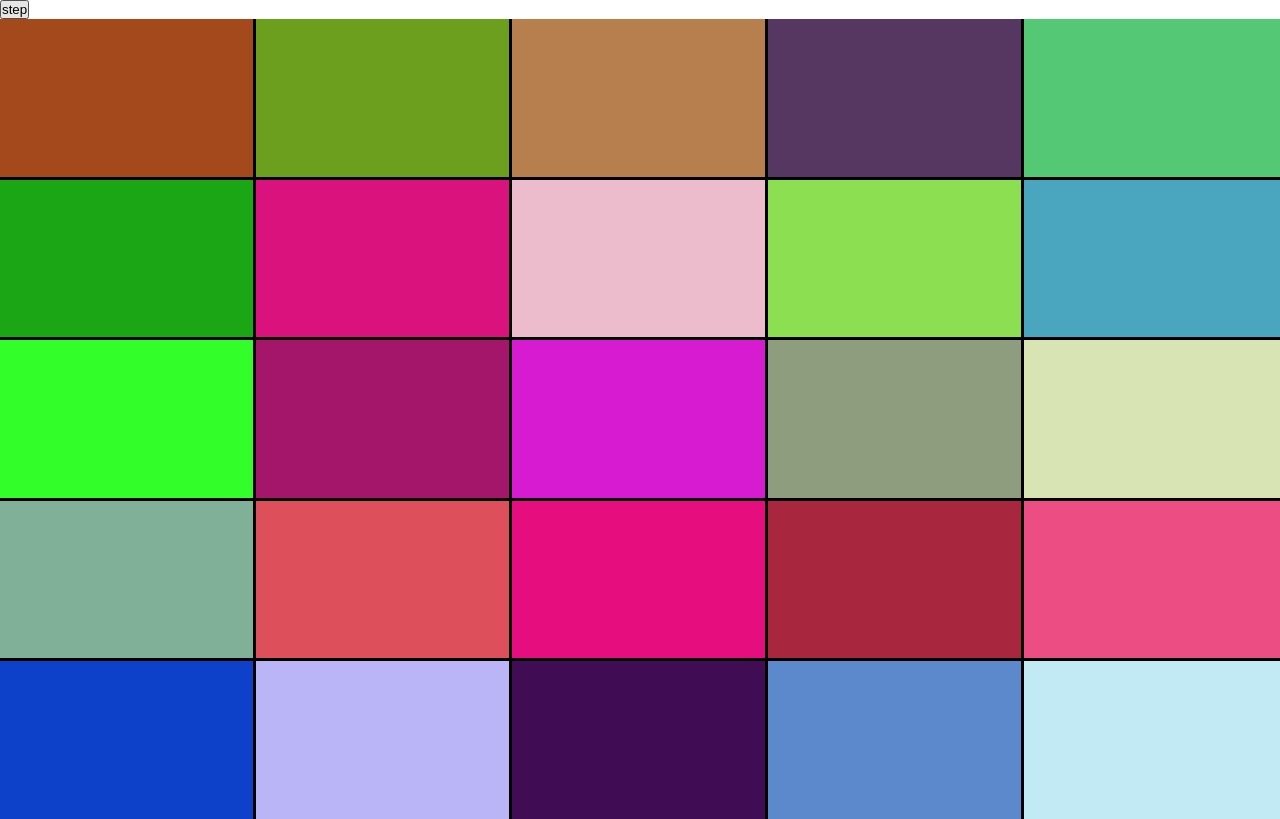
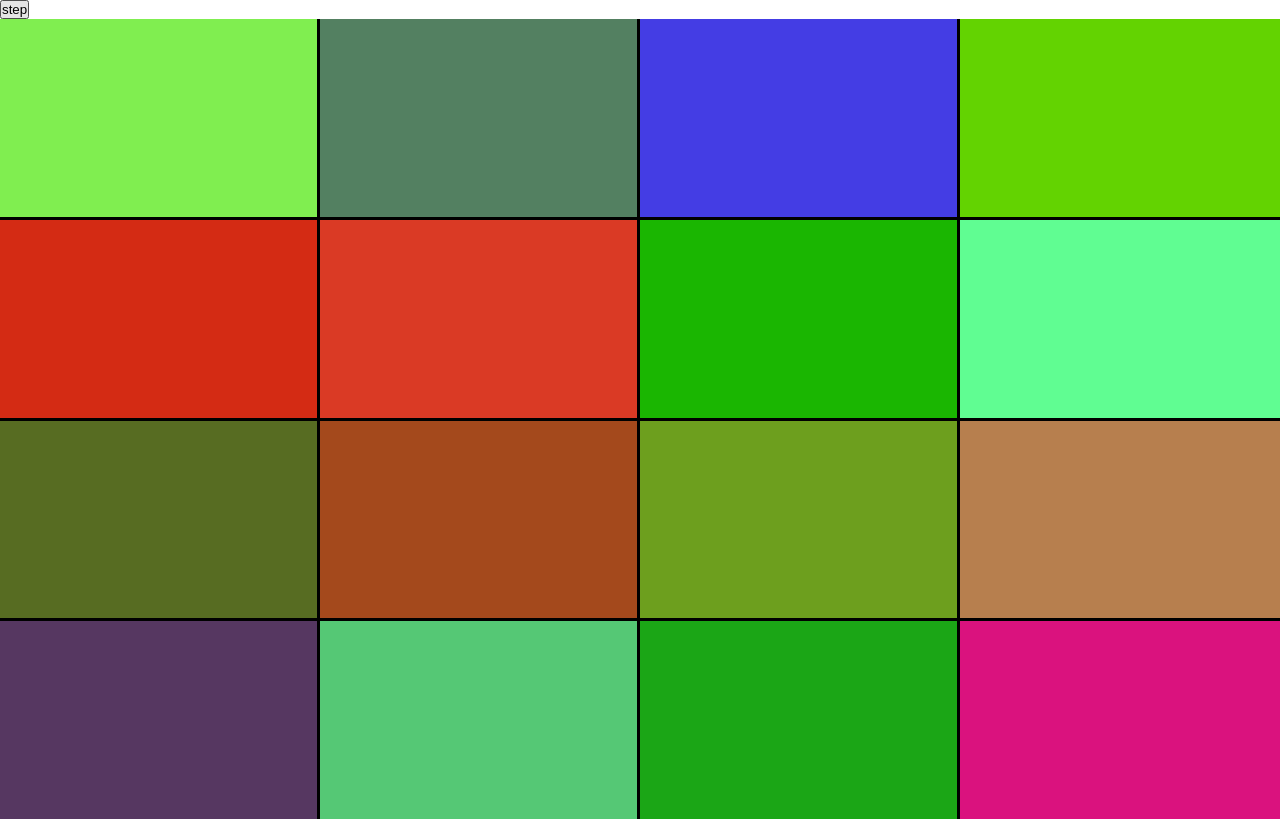
Before and after one commit to phoenix16t/Maze-Builder, a React (Create React App) app: page / in a window 1280 px wide. Built offline with nearby package versions, Linux system fonts and the light colour scheme.

Commit message:
rolling cell states together

```diff
--- a/src/app.tsx
+++ b/src/app.tsx
@@ -8,59 +8,76 @@ interface CellObject {
   y: string;
 }
 
+interface CellObject2 {
+  x: string | number;
+  y: string | number;
+  group: number;
+  walls: Set<string>;
+  moves?: Set<string>;
+}
+
+interface Cells {
+  [key: string]: CellObject2;
+}
+
 interface CellStyle {
   backgroundColor: string;
   width: string;
 }
 
-interface GroupObject {
-  [key: string]: number;
-}
-
-interface WallObject {
-  [key: string]: Set<string>;
-}
-
 export const App = ({
-  horizontalCount = 5,
-  verticalCount = 5,
+  horizontalCount = 4,
+  verticalCount = 4,
 }: {
   horizontalCount?: number;
   verticalCount?: number;
 }): JSX.Element => {
+  // console.log("\n\n\n");
+
   const [colors, setColors] = useState<string[]>([]);
-  const [groups, setGroups] = useState<GroupObject>({});
-  const [possibleMoves, setPossibleMoves] = useState<WallObject>({});
-  const [visibleWalls, setVisibleWalls] = useState<WallObject>({});
+  const [cells, setCells] = useState<Cells>({});
 
   const hasMultipleGroups = useMemo((): boolean => {
-    return Object.values(groups).some((g) => g > 0);
-  }, [groups]);
+    return Object.values(cells).some((c) => c.group > 0);
+  }, [cells]);
+
+  const availableMoves = useMemo(() => {
+    return Object.entries(cells).reduce((store, [index, cell]) => {
+      if (cell.walls.size > 0) {
+        store[index] = cell;
+      }
+      return store;
+    }, {} as Cells);
+  }, [cells]);
+
+  const availableMovesLength = useMemo(() => {
+    return Object.keys(availableMoves).length;
+  }, [availableMoves]);
 
   const cellStyle = useCallback(
     ({ x, y }: { x: number; y: number }): CellStyle => {
       const index = `${y}-${x}`;
-      const group = groups[index] ?? 0;
+      const group = cells[index]?.group ?? 0;
       return {
         backgroundColor: colors[group],
         width: `${100 / horizontalCount}%`,
       };
     },
-    [colors, groups, horizontalCount],
+    [cells, colors, horizontalCount],
   );
 
   const deletePossibleMoves = useCallback(
     ({ direction, x, y }: CellObject): void => {
-      setPossibleMoves((prevMoves): WallObject => {
-        const movesDupe = { ...prevMoves };
+      setCells((prevCells) => {
+        const cellsDupe = { ...prevCells };
         const index = `${y}-${x}`;
-        if (movesDupe[index] !== undefined) {
-          movesDupe[index].delete(direction);
-          if (movesDupe[index].size === 0) {
-            delete movesDupe[index];
-          }
+
+        cellsDupe[index].moves?.delete(direction);
+        if (cellsDupe[index].moves?.size === 0) {
+          delete cellsDupe[index].moves;
         }
-        return movesDupe;
+
+        return cellsDupe;
       });
     },
     [],
@@ -72,9 +89,9 @@ export const App = ({
       const neighborY = direction === "s" ? +y + 1 : y;
       const index = `${neighborY}-${neighborX}`;
 
-      return groups[index];
+      return cells[index].group;
     },
-    [groups],
+    [cells],
   );
 
   const getRandomValue = useCallback((length: number): number => {
@@ -91,17 +108,16 @@ export const App = ({
 
   const getSelectedCell = useCallback(
     (randomVal: number): CellObject => {
-      const [index, wallSet] = Object.entries(possibleMoves)[randomVal];
+      const [index, cell] = Object.entries(availableMoves)[randomVal];
       const [y, x] = index.split("-");
-      const selectedWallIdx = getRandomValue(wallSet.size);
-
+      const selectedWallIdx = getRandomValue(cell.walls.size);
       return {
-        direction: Array.from(wallSet)[selectedWallIdx],
+        direction: Array.from(cell.walls)[selectedWallIdx],
         x,
         y,
       };
     },
-    [getRandomValue, possibleMoves],
+    [availableMoves, getRandomValue],
   );
 
   const getWallSet = useCallback(
@@ -118,14 +134,17 @@ export const App = ({
     [horizontalCount, verticalCount],
   );
 
-  const removeWalls = useCallback(({ direction, x, y }: CellObject): void => {
-    const index = `${y}-${x}`;
-    setVisibleWalls((preVisibleWalls: WallObject): WallObject => {
-      const visibleWallsDupe = { ...preVisibleWalls };
-      visibleWallsDupe[index].delete(direction);
-      return visibleWallsDupe;
-    });
-  }, []);
+  const removeWalls = useCallback(
+    ({ direction, x, y }: CellObject): void => {
+      const index = `${y}-${x}`;
+      setCells((prevCells) => {
+        const cellDupe = { ...prevCells };
+        cells[index].walls.delete(direction);
+        return cellDupe;
+      });
+    },
+    [cells],
+  );
 
   const updateGroups = useCallback(
     ({
@@ -136,28 +155,25 @@ export const App = ({
       neighborGroup: number;
     }): void => {
       const index = `${y}-${x}`;
-      const group = groups[index];
+      const selectedGroup = cells[index].group;
 
-      const updatedGroups = (prevGroups: GroupObject): GroupObject => {
-        return Object.entries(prevGroups).reduce(
-          (store: GroupObject, [key, currentGroup]): GroupObject => {
-            store[key] = currentGroup;
+      const updatedCells = (prevCells: Cells): Cells => {
+        return Object.entries(prevCells).reduce((store, [key, cell]) => {
+          store[key] = { ...cell };
+          const { group } = store[key];
+          if (group === neighborGroup && selectedGroup < neighborGroup) {
+            store[key].group = selectedGroup;
+          } else if (group === selectedGroup && neighborGroup < selectedGroup) {
+            store[key].group = neighborGroup;
+          }
 
-            if (currentGroup === neighborGroup && group < currentGroup) {
-              store[key] = group;
-            } else if (currentGroup === group && neighborGroup < currentGroup) {
-              store[key] = neighborGroup;
-            }
-
-            return store;
-          },
-          {},
-        );
+          return store;
+        }, {} as Cells);
       };
 
-      setGroups((prevGroups): GroupObject => updatedGroups(prevGroups));
+      setCells((prevCells) => updatedCells(prevCells));
     },
-    [groups],
+    [cells],
   );
 
   const stepBuilder = useCallback((): void => {
@@ -165,56 +181,67 @@ export const App = ({
       return;
     }
 
-    const randomVal = getRandomValue(Object.entries(possibleMoves).length);
+    const randomVal = getRandomValue(availableMovesLength);
     const selected = getSelectedCell(randomVal);
     const neighborGroup = getNeighborGroup(selected);
     const index = `${selected.y}-${selected.x}`;
 
     deletePossibleMoves(selected);
-    if (groups[index] === neighborGroup) {
+    if (cells[index].group === neighborGroup) {
+      // console.log("--- restarting", cells);
       return stepBuilder();
     }
     updateGroups({ selected, neighborGroup });
     removeWalls(selected);
   }, [
+    availableMovesLength,
+    cells,
     deletePossibleMoves,
     getNeighborGroup,
     getRandomValue,
     getSelectedCell,
-    groups,
     hasMultipleGroups,
-    possibleMoves,
     removeWalls,
     updateGroups,
   ]);
 
-  const handleClick = useCallback((): void => stepBuilder(), [stepBuilder]);
+  const handleClick = useCallback((): void => {
+    stepBuilder();
+  }, [stepBuilder]);
 
   useEffect((): void => {
     const newColors: string[] = [];
-    const newGroups: GroupObject = {};
-    const newWalls: WallObject = {};
-    const newMoves: WallObject = {};
+    const newCells: Cells = {};
 
     Array.from(Array(verticalCount).keys()).map((y) =>
       Array.from(Array(horizontalCount).keys()).map((x) => {
         const index = `${y}-${x}`;
 
+        newCells[index] = {
+          x,
+          y,
+          group: x + y * verticalCount,
+          moves: new Set(),
+          walls: new Set(),
+        };
+
         if (y !== verticalCount - 1 || x !== horizontalCount - 1) {
           const set = getWallSet({ x, y });
-          newWalls[index] = set;
-          newMoves[index] = new Set(set);
+          newCells[index] = {
+            ...newCells[index],
+            moves: new Set(set),
+            walls: set,
+          };
         }
-        newGroups[index] = x + y * verticalCount;
         newColors.push(generateColor());
       }),
     );
 
     setColors(newColors);
-    setGroups(newGroups);
-    setPossibleMoves(newMoves);
-    setVisibleWalls(newWalls);
+    setCells(newCells);
   }, [generateColor, getWallSet, horizontalCount, verticalCount]);
+
+  // console.log("cells", cells, availableMoves);
 
   return (
     <>
@@ -223,8 +250,7 @@ export const App = ({
         {Array.from(Array(verticalCount).keys()).map((y) =>
           Array.from(Array(horizontalCount).keys()).map((x) => {
             const index = `${y}-${x}`;
-            const currentWalls =
-              visibleWalls[index] === undefined ? [] : visibleWalls[index];
+            const currentWalls = cells[index]?.walls ?? [];
             const wallsArray = Array.from(currentWalls);
             const cls = `cell ${wallsArray.join(" ")}`;
             return (
```
